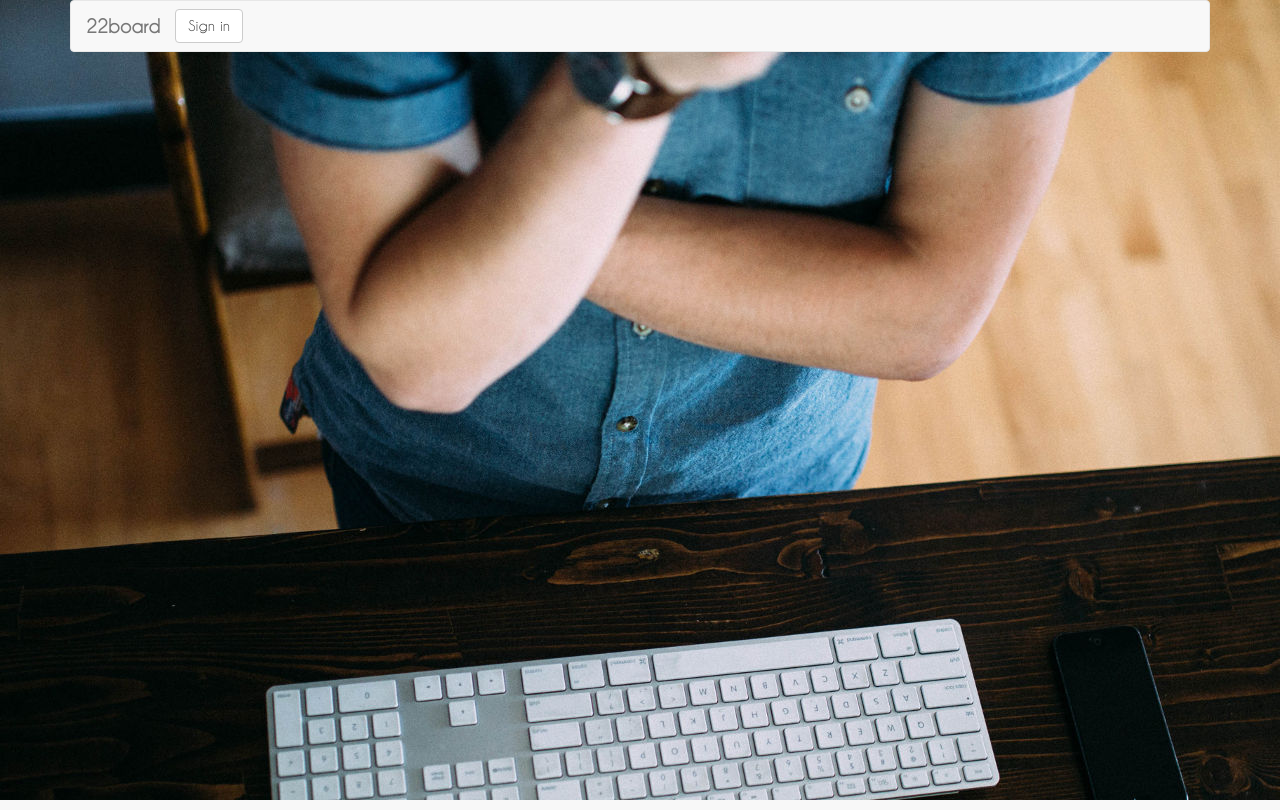
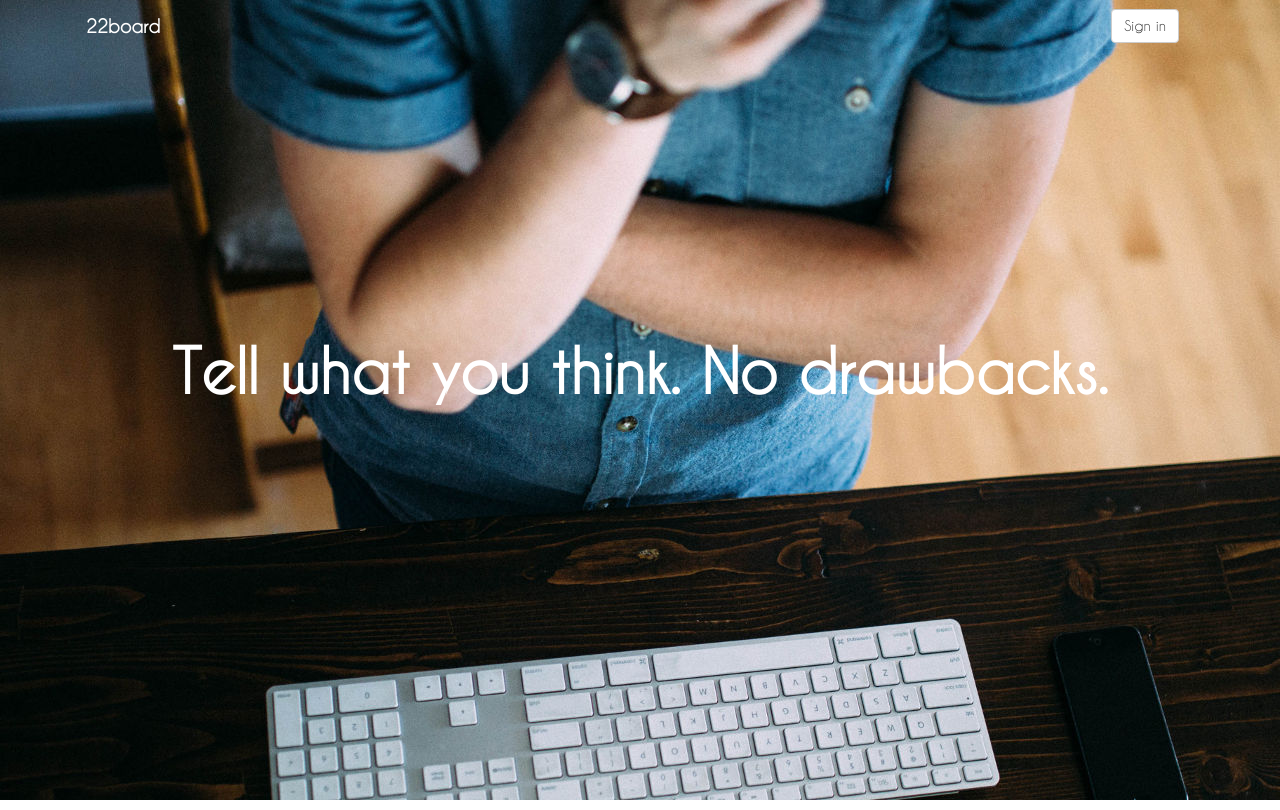
Before and after one commit to volnt/22board, a Flask app: page / in a window 1280 px wide. Run offline with Flask 2, Linux system fonts and the light colour scheme; data that the repository does not hold is empty; style sheets or scripts are compiled from the project's sources; parts of the project's set-up code (start-up, migrations or seed data) failed here and were passed over; some libraries are stand-ins or nearby versions.

Commit message:
Fix landing page style.

```diff
--- a/app/static/sass/screen.scss
+++ b/app/static/sass/screen.scss
@@ -10,28 +10,57 @@
     src: url(fonts/CaviarDreams.ttf);
 }
 
+html, body {
+    height: 100%;
+}
+
 body {
     width: 100%;
-    height: 100%;
     margin: 0;
     padding: 0;
     font-family: CaviarDreams;
     font-size: 20px;
-    /* overflow-x: hidden; */
 }
 
-#background {
+.background {
     position: absolute;
     width: 100%;
     height: 100%;
     overflow: hidden;
     img {
+        z-index: -9;
         position: absolute;
         left: 50%;
         margin-left: -960px;
     }
 }
 
-.navbar-brand {
-    font-weight: bold;
+.navbar {
+    background-color: transparent;
+    border-color: transparent;
+    .navbar-brand {
+        font-weight: bold;
+        color: white;
+    }
+    .navbar-brand:hover {
+        color: #ccc;
+    }
 }
+
+#promotion {
+    margin-top: 25%;
+    margin-bottom: 25%;
+    height: 50%;
+    h2 {
+        text-align: center;
+        font-size: 60px;
+        font-weight: bold;
+    }
+}
+
+.landing {
+    min-height: 100%;
+    p, h1, h2, h3, h4 {
+        color: white;
+    }
+}
--- a/app/templates/base.html
+++ b/app/templates/base.html
@@ -10,14 +10,14 @@
     <link href="static/css/screen.css" media="screen, projection" rel="stylesheet" type="text/css" />
     <link href="static/css/print.css" media="print" rel="stylesheet" type="text/css" />
     <!--[if IE]>
-        <link href="/css/ie.css" media="screen, projection" rel="stylesheet" type="text/css" />
-        <![endif]-->
+    <link href="/css/ie.css" media="screen, projection" rel="stylesheet" type="text/css" />
+    <![endif]-->
   </head>
   <body>
-    <div id="background">
+    <div class="background">
       <img src="static/img/background.jpg" />
     </div>
-    <div class="container">
+    <div class="container landing">
       <nav class="navbar navbar-default" role="navigation">
         <div class="container-fluid">
           <div class="navbar-header">
@@ -29,7 +29,7 @@
             </button>
             <a class="navbar-brand" href="#">22board</a>
           </div>
-          <div class="collapse navbar-collapse" id="navbar-collapse">
+          <div class="collapse navbar-collapse navbar-right" id="navbar-collapse">
             <ul class="nav navbar-nav" ng-show="!Auth.is_authenticated() && !Auth.token().sha">
               <li><button type="button" class="btn btn-default navbar-btn" ng-click="Auth.token_request()">Sign in</button></li>
             </ul>
@@ -37,7 +37,7 @@
               <div class="form-group text-center">
                 <div class="form-control">
                   <img ng-src="/api/token/{{Auth.token().sha}}.jpeg" />
-                  </div>
+                </div>
               </div>
               <div class="form-group">
                 <input type="text" class="form-control" ng-model="Auth.token().captcha" placeholder="Captcha">
@@ -50,9 +50,12 @@
           </div>
         </div>
       </nav>
+
       <section id="promotion">
+        <h2>Tell what you think. No drawbacks.</h2>
       </section>
-
+    </div>
+    <div class="container">
       <section id="messages">
         <div ng-view></div>
       </section>
```
